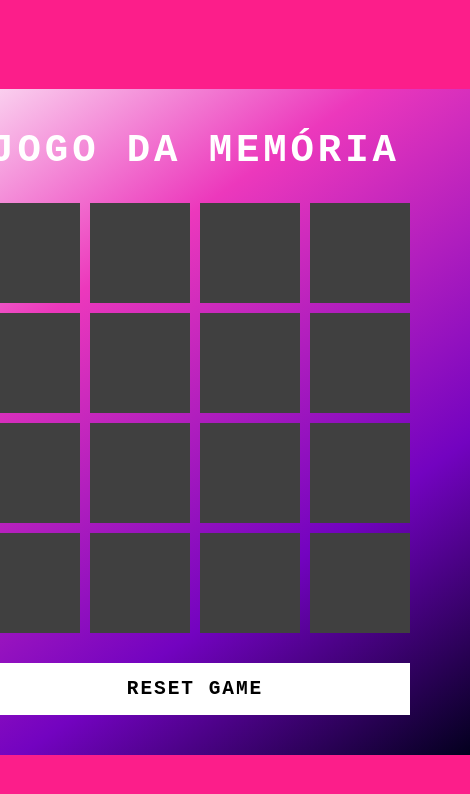
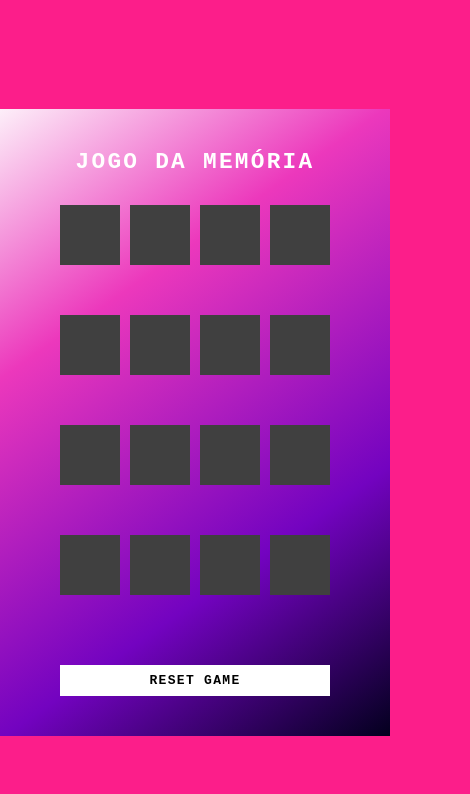
Before and after one commit to LucasBorgesDeCarvalho/jogo-da-memoria-dos-emojis, a plain HTML site: page index.html in a window 390 px wide. Shown: the whole page, 470 px wide, since content can reach past the window. Drawn offline with Linux system fonts and the light colour scheme.

Commit message:
first commit

```diff
--- a/src/style/main.css
+++ b/src/style/main.css
@@ -92,3 +92,47 @@ h2 {
 .boxMatch::after {
     transform: rotateY(180deg);
 }
+
+@media screen and (max-width: 500px) {
+    h2 {
+        font-size: 1.8em;
+    }
+
+    .reset {
+        padding: 8px 12px;
+        font-size: 1em;
+    }
+
+    .game {
+        width: 100%;
+        max-width: none;
+    }
+
+    .item {
+        height: 75px;
+        width: 75px;
+        font-size: 1.5em;
+    }
+}
+
+@media screen and (max-width: 450px) {
+    h2 {
+        font-size: 1.75em;
+    }
+
+    .reset {
+        padding: 8px 12px;
+        font-size: 1em;
+    }
+
+    .game {
+        width: 100%;
+        max-width: none;
+    }
+
+    .item {
+        height: 60px;
+        width: 60px;
+        font-size: 1.2em;
+    }
+}
```
